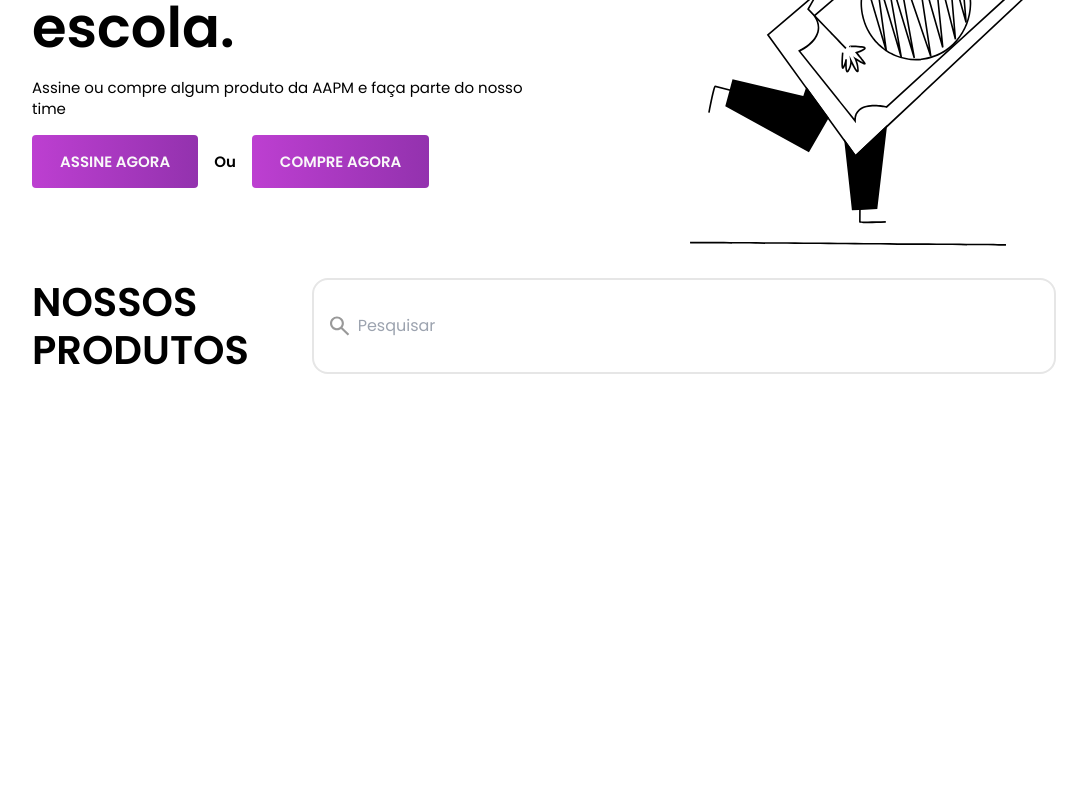
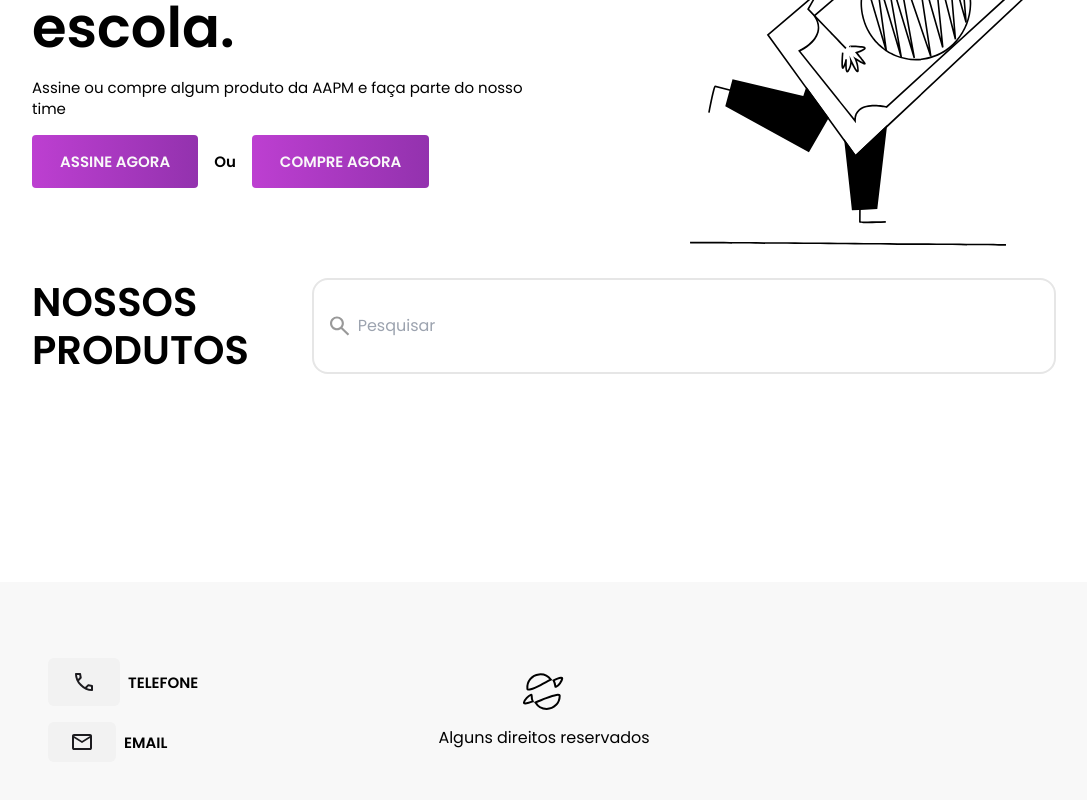
Before and after one commit to ryanNS3/E-commerce-AAPM, a React (Vite) app: page / in a window 1280 px wide. Shown: the part 264-1064 px from the top of the page, without its empty margins (96-1183 px from the left). Before the commit the page ends 800 px from the top, so only its background shows below. Built offline with nearby package versions, Linux system fonts and the light colour scheme.

Commit message:
fix/ arrumando espaçamentos

```diff
--- a/src/layout/standardLayout/index.jsx
+++ b/src/layout/standardLayout/index.jsx
@@ -1,11 +1,15 @@
 import { Outlet } from 'react-router-dom'
 import { NavBar } from '../../components/navBar'
+import { Footer } from '../../components/footer'
 
 export function StandardLayout() {
   return (
-    <div className="  space-y-8 md:mx-32 md:mt-12 xl:flex  xl:flex-col xl:justify-center">
-      <NavBar />
-      <Outlet />
-    </div>
+    <>
+      <div className="  space-y-8 sm:mx-4 md:mx-32 md:mt-12 xl:flex  xl:flex-col xl:justify-center">
+        <NavBar />
+        <Outlet />
+      </div>
+      <Footer />
+    </>
   )
 }
```
